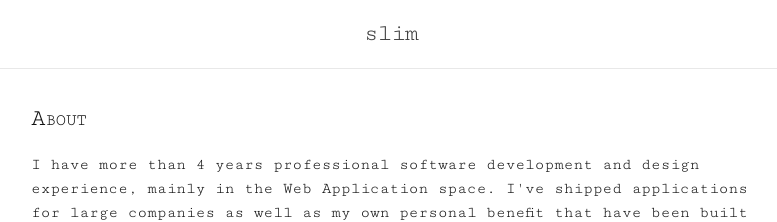
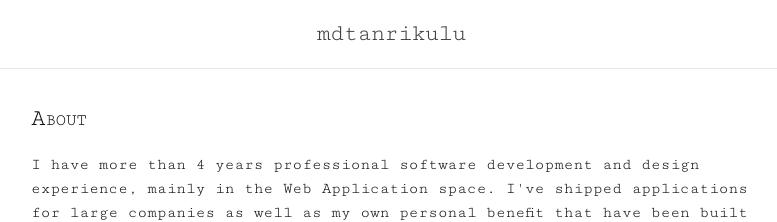
Before and after one commit to mdtanrikulu/mdtanrikulu.github.io, a Jekyll site: the page built from index.html, in a window 1280 px wide. Shown: the top 222 px of the page, without its empty margins (249-1026 px from the left). Built offline with Jekyll 4.4.1, drawn with Linux system fonts in a browser that asks for light colours.

Commit message:
baseUrl changed

```diff
--- a/_config.yml
+++ b/_config.yml
@@ -1,7 +1,7 @@
 # Site settings
-title: slim
-baseurl: "/slim"
-url: "http://syaning.com"
+title: mdtanrikulu
+baseurl: "/"
+url: "http://mdtanrikulu.github.io"
 
 # Build settings
 kramdown:
```
